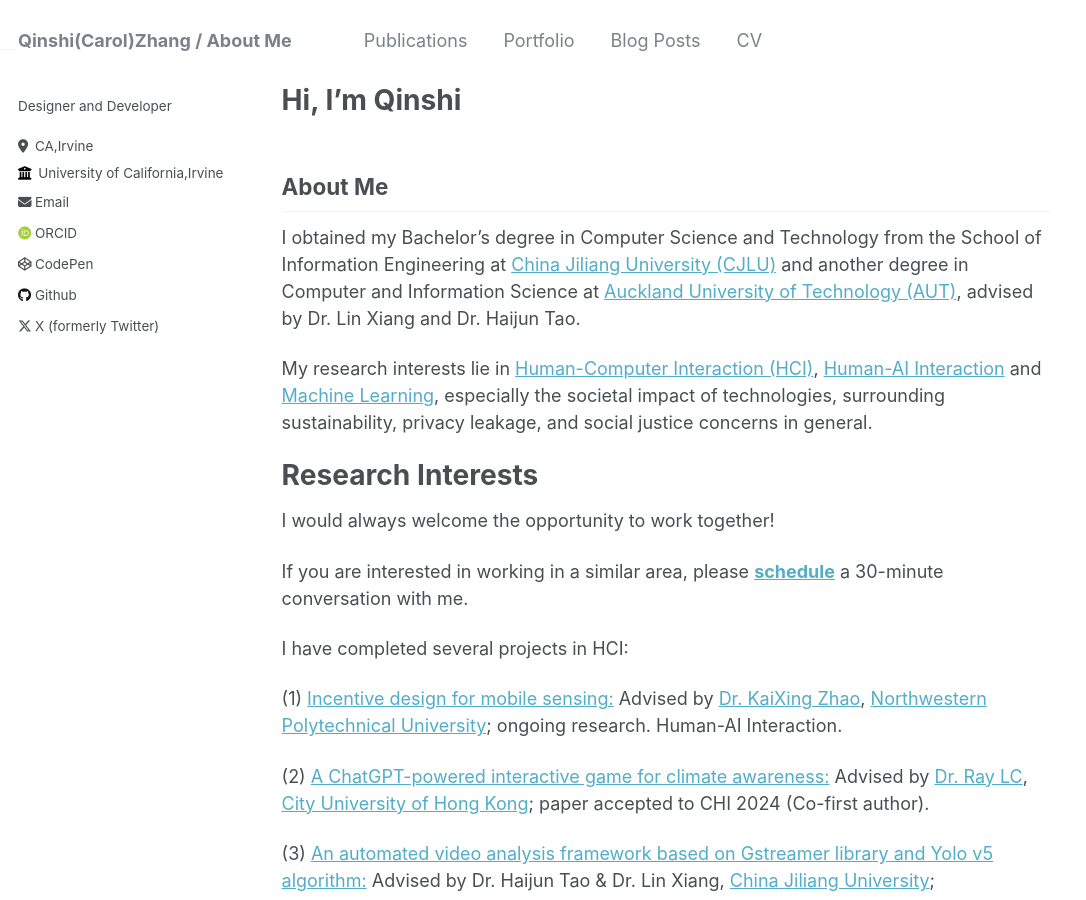
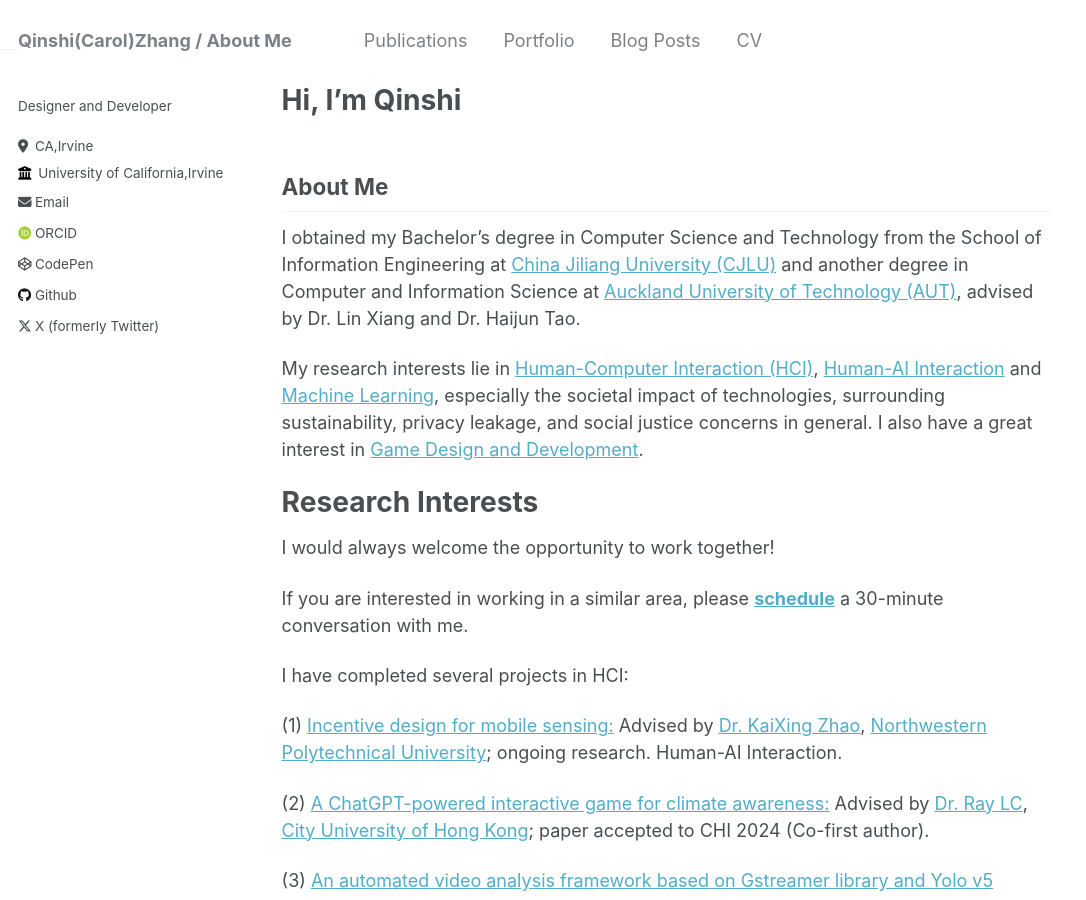
Before and after one commit to Carolzhangzz/AcademicWeb, a Jekyll site: the page built from _pages/about.md, in a window 1280 px wide and 900 px high. Shown: the whole window, without its empty margins (0-1086 px from the left). Built offline with Jekyll 4.4.1, drawn with Linux system fonts in a browser that asks for light colours; some web fonts are replaced.

Commit message:
Update about.md

```diff
--- a/_pages/about.md
+++ b/_pages/about.md
@@ -9,7 +9,7 @@ redirect_from:
 ## About Me
 I obtained my Bachelor's degree in Computer Science and Technology from the School of Information Engineering at [China Jiliang University (CJLU)](https://english.cjlu.edu.cn/) and another degree in Computer and Information Science at [Auckland University of Technology (AUT)](https://www.aut.ac.nz/), advised by Dr. Lin Xiang and Dr. Haijun Tao.
 
-My research interests lie in [Human-Computer Interaction (HCI)](#), [Human-AI Interaction](#) and [Machine Learning](#), especially the societal impact of technologies, surrounding sustainability, privacy leakage, and social justice concerns in general.
+My research interests lie in [Human-Computer Interaction (HCI)](#), [Human-AI Interaction](#) and [Machine Learning](#), especially the societal impact of technologies, surrounding sustainability, privacy leakage, and social justice concerns in general. I also have a great interest in [Game Design and Development](#).
 
 
 Research Interests
```
